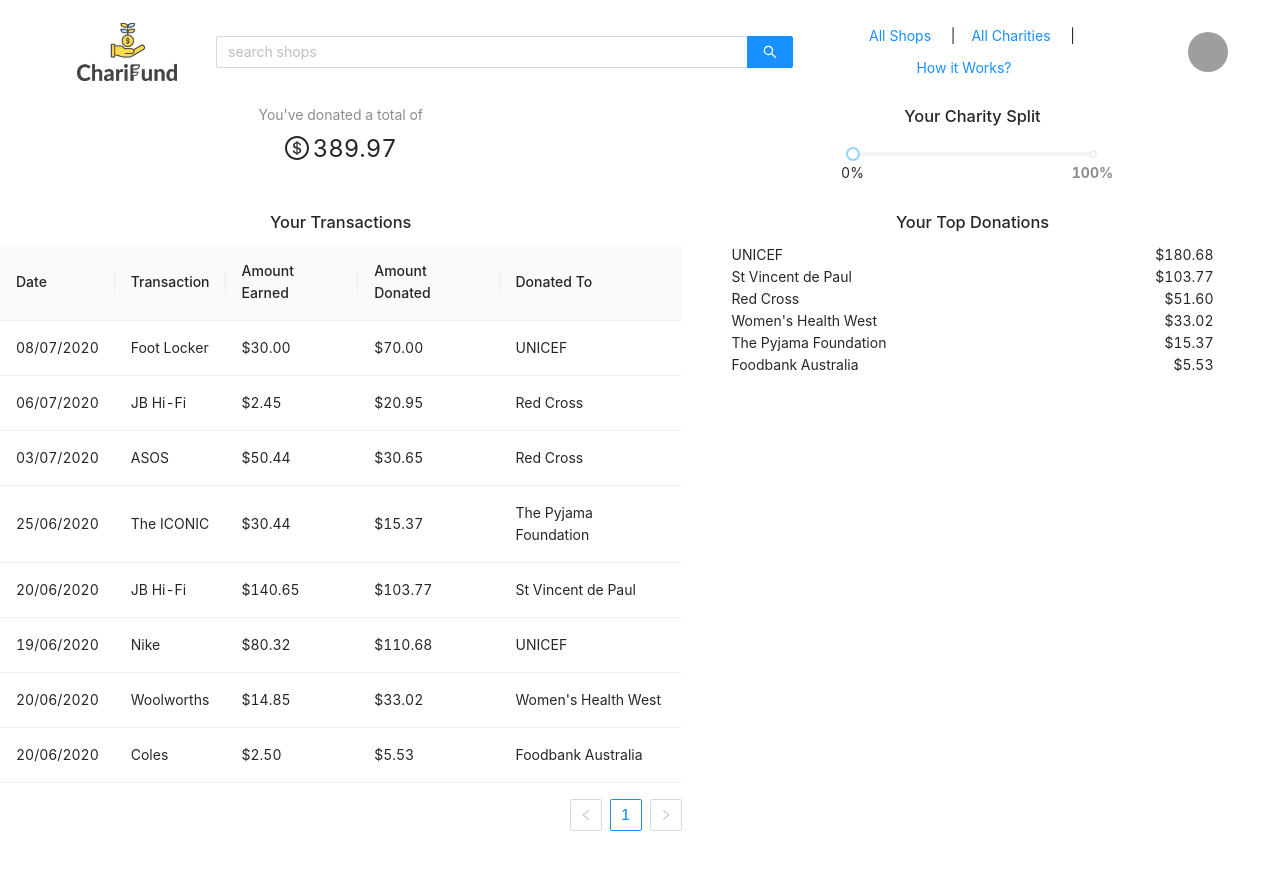
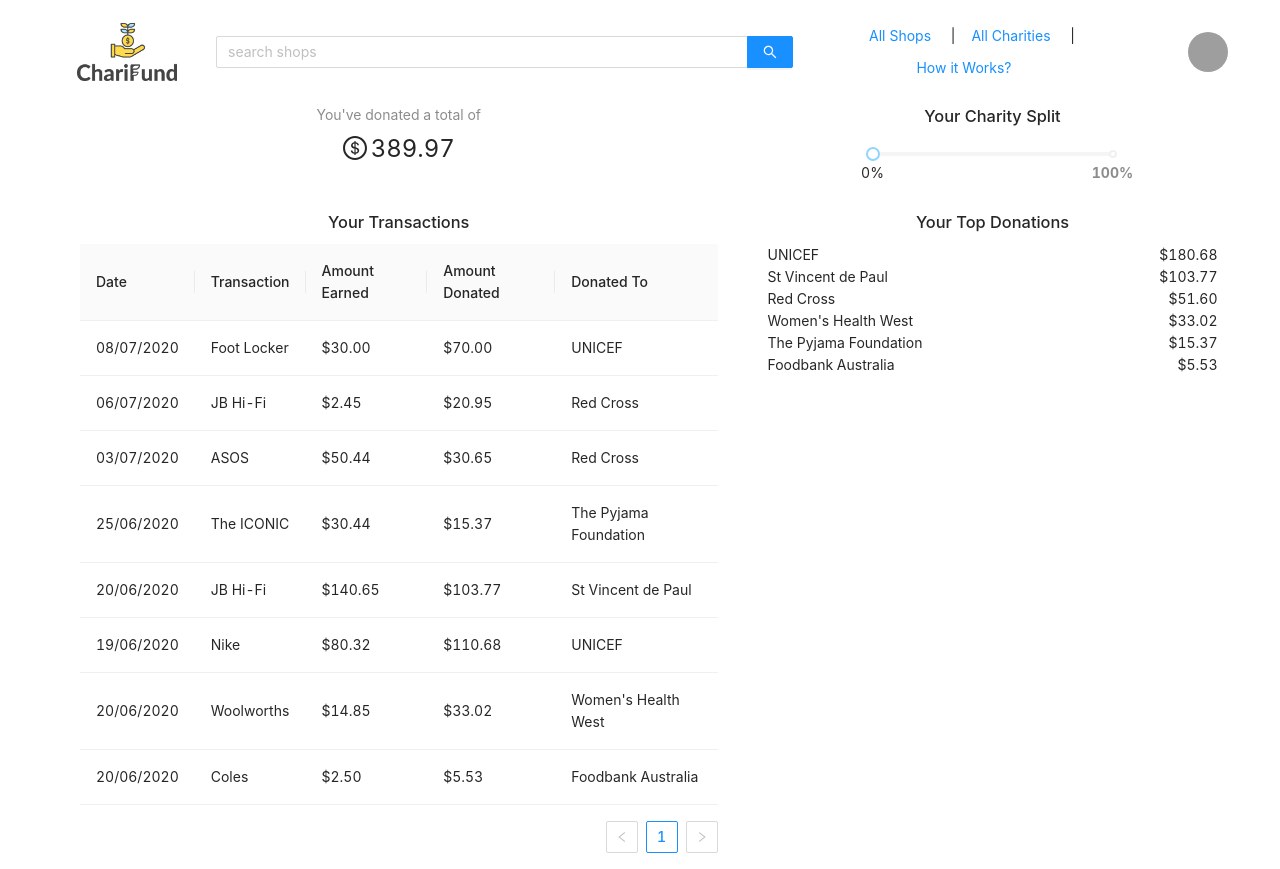
Before and after one commit to austv99/yellowblocks-hackathon-2020, a React (Create React App) app in the folder yellowblocks-app/: page / in a window 1280 px wide. Shown: the top 869 px of the page. Before the commit the page ends 847 px from the top, so only its background shows below. Built offline with nearby package versions, Linux system fonts and the light colour scheme; grey boxes are pictures that could not be loaded.

Commit message:
Fixed padding

```diff
--- a/yellowblocks-app/src/Containers/Profile/Profile.js
+++ b/yellowblocks-app/src/Containers/Profile/Profile.js
@@ -118,7 +118,7 @@
     return (
       <>
       <HeaderBar />
-
+      <div style={{paddingLeft: '5rem'}}>
       <Row gutter={50}>
         <Col style={{width: '55%'}}>
           <Statistic align="left" title="You've donated a total of" value={389.97} prefix={<DollarCircleOutlined />} />
@@ -168,6 +168,7 @@
           </div>
         </Col>
       </Row>
+      </div>
       </>
     );
   }
```
